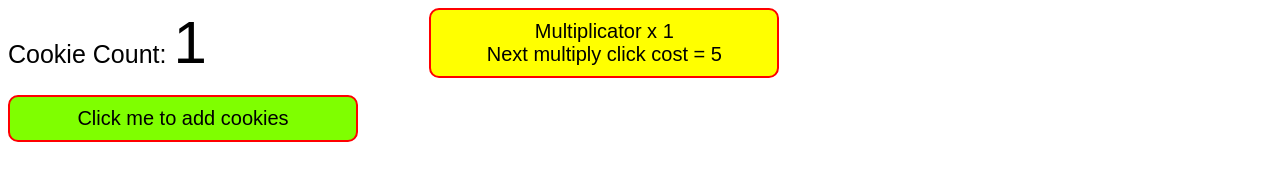
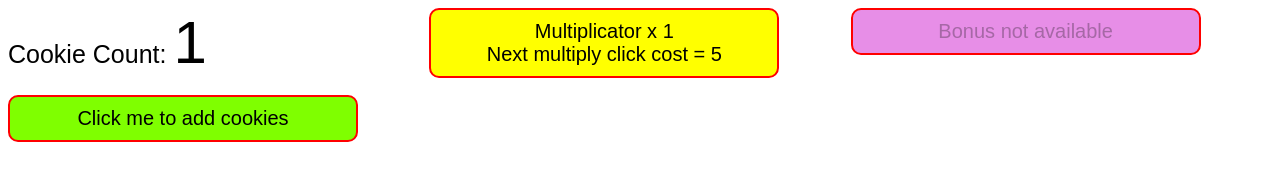
Before and after one commit to ibrahimasbarry/JavaScript-cookie-clicker, a plain HTML site: page index.html in a window 1280 px wide. Both pictures are taken after a click on the button "Click me to add cookies". Drawn offline with Linux system fonts and the light colour scheme.

Commit message:
upd stage 13 incl

```diff
--- a/css/style.css
+++ b/css/style.css
@@ -56,3 +56,12 @@ body {
     background-color: lightskyblue;
     width: 350px;
 }
+
+#bonusbutton {
+    border: 2px solid red;
+    border-radius: 10px;
+    font-size: 20px;
+    padding: 10px;
+    background-color: rgb(231, 142, 231);
+    width: 350px;
+}
--- a/index.html
+++ b/index.html
@@ -19,7 +19,9 @@
                 cost = 5</span></button>
     </div>
     <div id="three">
+        <button id="bonusbutton" type="button" disabled="true"><span id="bonusid">Bonus not available</span></button>
         <button id="autoclickbutton" type="button" style="visibility: hidden;"><span id="autoclickph"></span></button>
+
     </div>
 
     <script src="js/script.js"></script>
--- a/js/script.js
+++ b/js/script.js
@@ -2,6 +2,7 @@ let buttonClick = document.getElementById("clickbutton");
 let cookieCount = document.getElementById("show");
 let multiClick = document.getElementById("multibutton");
 let autoClickButt = document.getElementById("autoclickbutton");
+let bonusButt = document.getElementById("bonusbutton");
 
 let cookieScore = 0;
 let multiScore = 1;
@@ -10,11 +11,13 @@ let autoClicker;
 let autoClickLvl = 20;
 let autoClickCost = 25;
 let ticket = 1; // will help limit the number of times the button is shown to one
+let bonusCost = 200;
 
 function clickTheButton() {
     cookieScore += multiScore;
     cookieCount.innerHTML = cookieScore;
     showHideButton();
+    showHideBonus();
 }
 buttonClick.addEventListener("click", clickTheButton);
 
@@ -41,8 +44,7 @@ function showHideButton() {
     if (cookieScore >= autoClickLvl && ticket === 1) {
         autoClickButt.style.visibility = "visible";
         document.querySelector("#autoclickph").innerHTML = `Buy Autoclicker <br />Cost = ${autoClickCost}`;
-    }
-    else {
+    } else {
         autoClickButt.style.visibility = "hidden";
     }
 }
@@ -57,3 +59,25 @@ function autoClick() {
 }
 
 autoClickButt.addEventListener("click", autoClick);
+
+let counter = 30;
+let doubleCountdown = setInterval(function () {
+        counter--;
+        // multiScore = multiScore * 2;
+        if (counter === 0) {
+            clearInterval(doubleCountdown);
+        }
+    }, 1000);
+
+
+function showHideBonus() {
+    if (cookieScore > bonusCost) {
+        bonusButt.disabled = false;
+        document.querySelector("#bonusid").innerHTML = `${counter}`;
+    } else {
+        bonusButt.disabled = true;
+        document.querySelector("#bonusid").innerHTML = "Bonus not available";
+    }
+}
+
+bonusButt.addEventListener("click", doubleCountdown);
```
Also changed, not shown: 1 other file.
